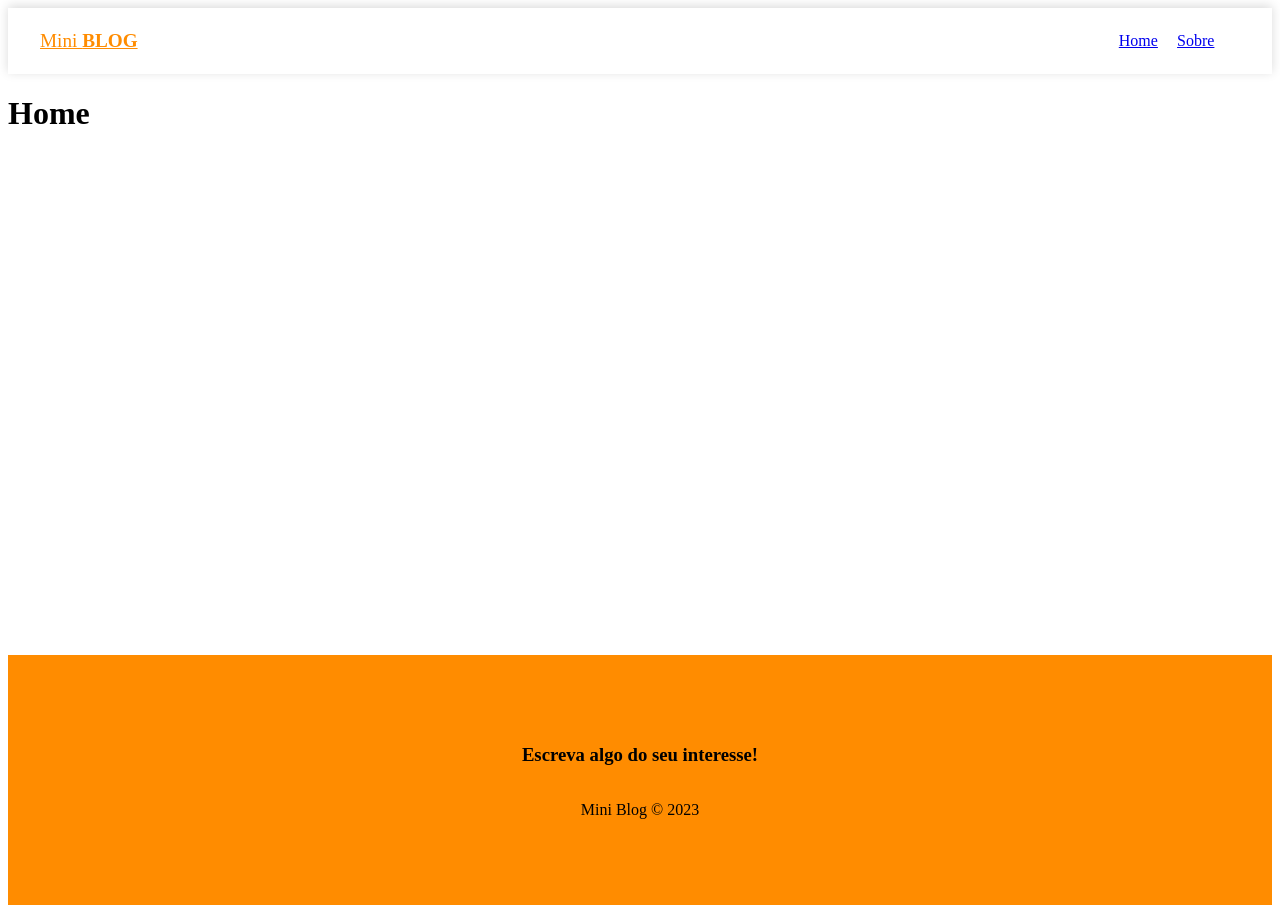
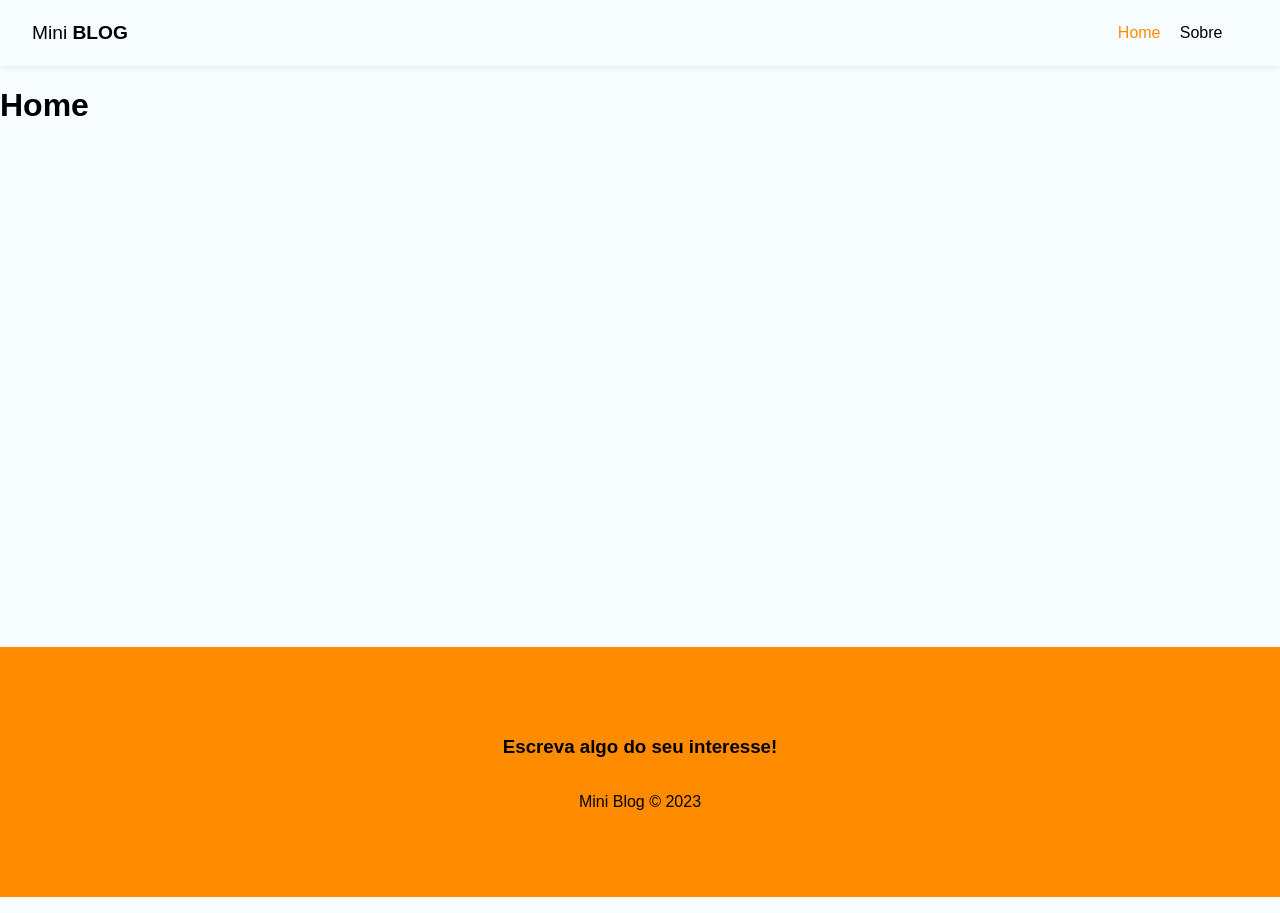
Before and after one commit to felipefll/miniblog, a React (Create React App) app: page / in a window 1280 px wide. Built offline with nearby package versions, Linux system fonts and the light colour scheme.

Commit message:
Settings of the general styles of the project

```diff
--- a/public/index.html
+++ b/public/index.html
@@ -24,7 +24,13 @@
       work correctly both with client-side routing and a non-root public URL.
       Learn how to configure a non-root public URL by running `npm run build`.
     -->
-    <title>React App</title>
+    <title>Mini Blog</title>
+    <link rel="preconnect" href="https://fonts.googleapis.com" />
+    <link rel="preconnect" href="https://fonts.gstatic.com" crossorigin />
+    <link
+      href="https://fonts.googleapis.com/css2?family=Montserrat:ital,wght@0,100;0,200;0,300;0,400;0,500;0,600;0,700;0,800;0,900;1,100;1,200;1,300;1,400;1,500;1,600;1,700;1,800;1,900&display=swap"
+      rel="stylesheet"
+    />
   </head>
   <body>
     <noscript>You need to enable JavaScript to run this app.</noscript>
--- a/src/components/Navbar.module.css
+++ b/src/components/Navbar.module.css
@@ -27,3 +27,7 @@
 .links_list li a {
   padding: 0.4em 0.6em;
 }
+
+.active {
+  color: #ff8c00;
+}
--- a/src/index.css
+++ b/src/index.css
@@ -1,3 +1,32 @@
-.active {
-  color: #ff8c00;
+body {
+  background-color: #f6fcff;
+  padding: 0;
+  margin: 0;
+  font-family: "Monteserrat", sans-serif;
 }
+
+input::placeholder,
+textarea::placeholder {
+  font-family: "Monteserrat", sans-serif;
+}
+
+input:focus,
+textarea:focus {
+  outline: none;
+}
+
+a,
+nav button {
+  text-decoration: none;
+  background-color: transparent;
+  border: none;
+  color: #000;
+  transition: 0.4s;
+  font-size: 1em;
+  font-family: "Monteserrat", sans-serif;
+}
+
+a:hover,
+nav button:hover {
+  color: #bbb;
+}
```
